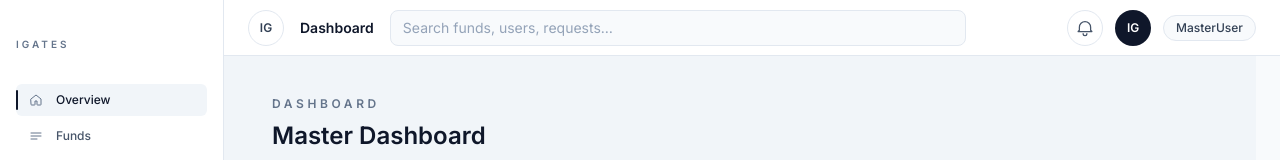
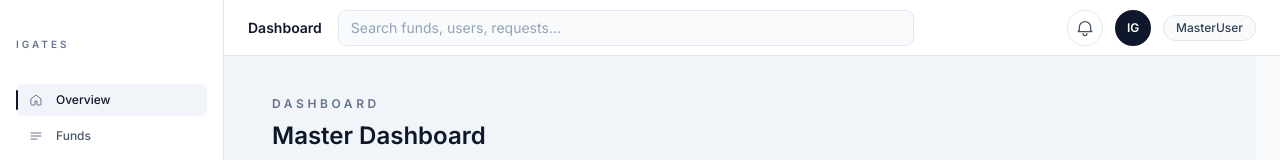
Before and after one commit to Juanherrera-123/Fund_Connect, a Next.js app: page /dashboard/master in a window 1280 px wide. Shown: the top 160 px of the page. Built offline with nearby package versions, Linux system fonts and the light colour scheme.

Commit message:
Remove dashboard top bar avatar

```diff
--- a/src/components/dashboard/DashboardShell.tsx
+++ b/src/components/dashboard/DashboardShell.tsx
@@ -164,32 +164,6 @@ export default function DashboardShell({
       <div className="flex h-screen flex-col md:ml-56">
         <header className="fixed left-0 right-0 top-0 z-20 flex h-14 items-center justify-between gap-4 border-b border-slate-200 bg-white px-6 md:left-56">
           <div className="flex flex-1 items-center gap-4">
-            <div className="relative" ref={menuRef}>
-              <button
-                className="flex h-9 w-9 items-center justify-center rounded-full border border-slate-200 bg-white text-xs font-semibold text-slate-700 transition hover:border-slate-300"
-                type="button"
-                aria-haspopup="menu"
-                aria-expanded={isMenuOpen}
-                onClick={() => setIsMenuOpen((open) => !open)}
-              >
-                IG
-              </button>
-              {isMenuOpen ? (
-                <div
-                  className="absolute left-0 top-full mt-2 w-40 rounded-lg border border-slate-200 bg-white p-2 text-xs shadow-lg"
-                  role="menu"
-                >
-                  <button
-                    className="flex w-full items-center justify-start rounded-md px-3 py-2 text-slate-600 transition hover:bg-slate-50 hover:text-slate-900"
-                    type="button"
-                    role="menuitem"
-                    onClick={handleLogout}
-                  >
-                    Cerrar sesión
-                  </button>
-                </div>
-              ) : null}
-            </div>
             <h1 className="text-sm font-semibold text-slate-900">Dashboard</h1>
             <input
               className="h-9 w-full max-w-xl rounded-lg border border-slate-200 bg-slate-50 px-3 text-sm text-slate-700 placeholder:text-slate-400 focus:border-slate-300 focus:outline-none"
```
